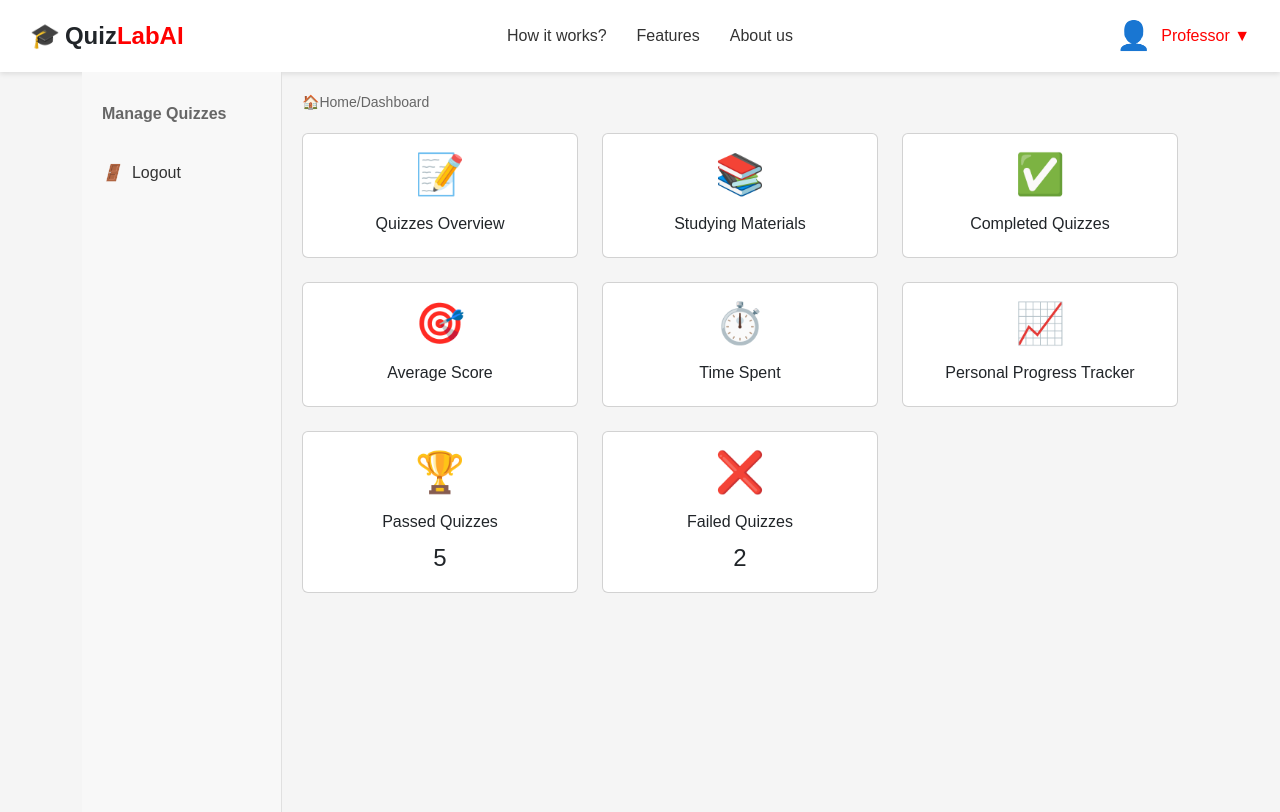
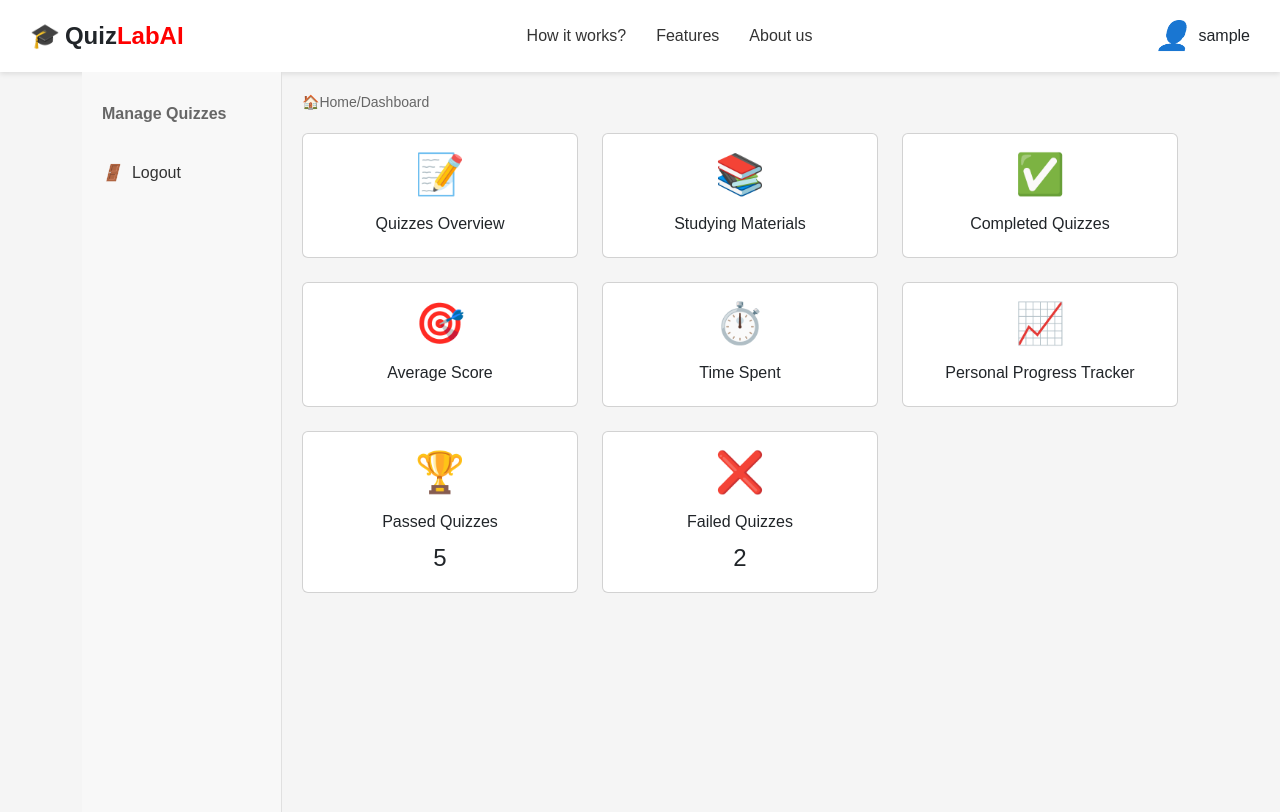
Before and after one commit to StefanAngelovski/QuizLabAI, a Spring Boot app: page /dashboard in a window 1280 px wide. Run offline with Spring Boot 4, Linux system fonts and the light colour scheme; the visitor is signed in with stand-in values (Sample User, id 1); some of the project's set-up classes (security, data sources, template engines, error pages and the like) are left out, and stand-ins take their place; some libraries are stand-ins or nearby versions.

Commit message:
Show profile username in dashboard

```diff
--- a/src/main/java/com/lab24/quizlabai/web/HomeController.java
+++ b/src/main/java/com/lab24/quizlabai/web/HomeController.java
@@ -35,7 +35,7 @@ public class HomeController {
         List<SidebarItem> sidebarItems = SidebarItem.getVisibleItems(role);
 
         model.addAttribute("sidebarItems", sidebarItems);
-
+        model.addAttribute("username", user.getUsername());
         return "dashboard";
     }
 
--- a/src/main/resources/templates/dashboard.html
+++ b/src/main/resources/templates/dashboard.html
@@ -295,9 +295,13 @@
   </div>
 
   <div class="user-profile">
-    <div class="user-icon">👤</div>
-    <div>Professor ▼</div>
+    <a href="/profile" class="d-flex align-items-center text-decoration-none text-dark">
+      <i class="user-icon me-2">👤</i>
+      <div th:text="${username}"></div>
+    </a>
   </div>
+
+
 </div>
 
 
```
